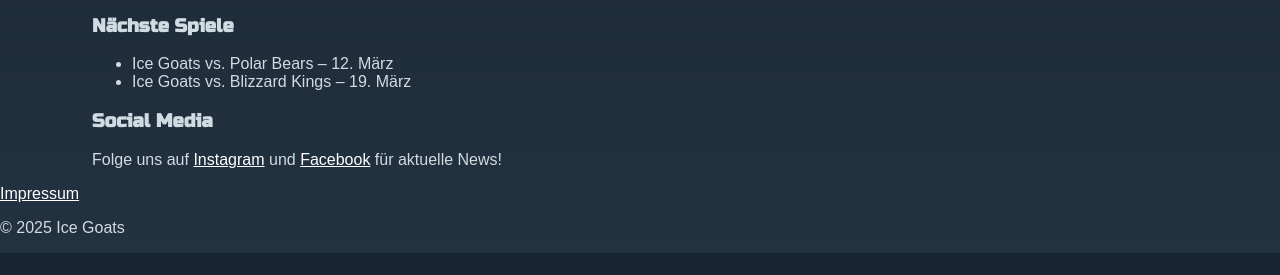
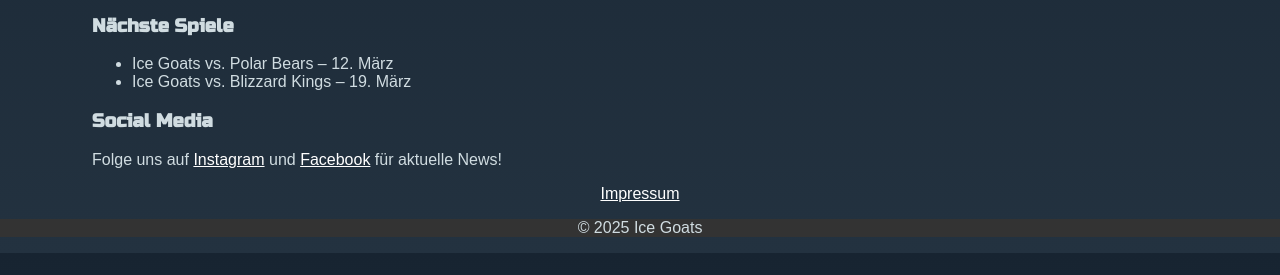
Before and after one commit to Alessandro244/niehausDIS01, a plain HTML site: page index.html in a window 1280 px wide. Shown: the part 427-702 px from the top of the page. Drawn offline with Linux system fonts and the light colour scheme.

Commit message:
Update styles.css

```diff
--- a/css/styles.css
+++ b/css/styles.css
@@ -28,6 +28,14 @@ body > *:not(nav):not(footer) {
     font-family: Arial;
     width: min(2000px, calc(70vw + 200px));
     max-width: 95vw;
+}
+
+footer {
+    text-align: center;
+}
+
+footer p {
+    background-color: #333
 }
 
 figure, img, div {
```
